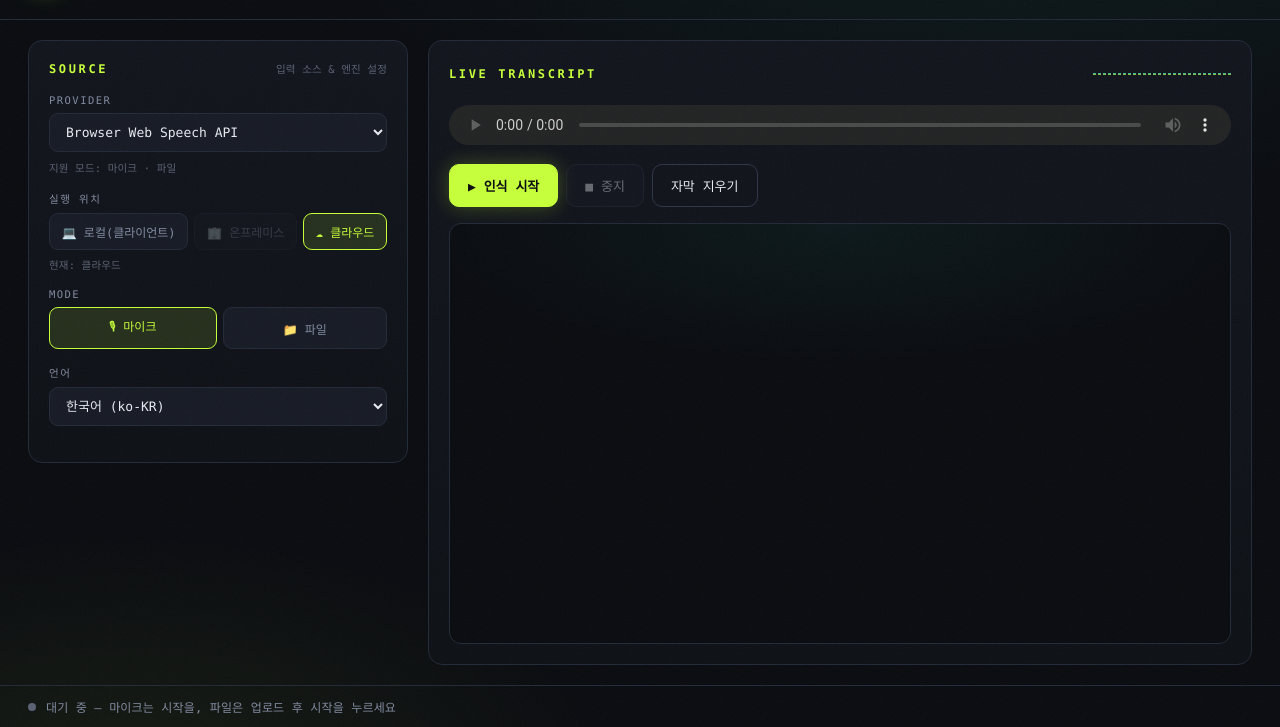
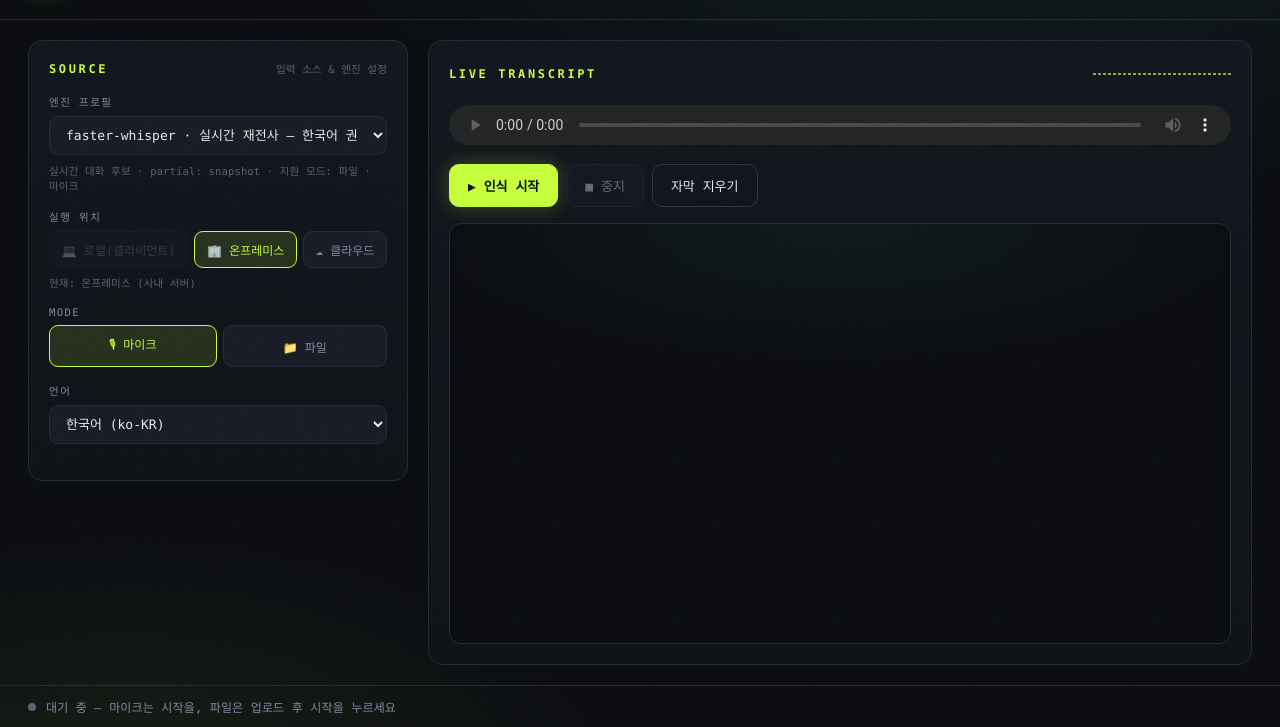
Before and after one commit to 4sizn/speech-test, a website built with Vite: page index.html in a window 1280 px wide. Shown: the part 73-800 px from the top of the page. Built offline with nearby package versions, Linux system fonts and the light colour scheme; some packages are replaced by stand-ins of ours; what @rsupport/rvs-stt-kit would draw is missing.

Commit message:
feat: 엔진 프로필로 FunASR 모드 분리 (#1)
Co-authored-by: 신희석 <hsshin@rsupport.com>

```diff
--- a/index.html
+++ b/index.html
@@ -43,7 +43,7 @@
         </div>
 
         <label class="field">
-          <span class="field-label">Provider</span>
+          <span class="field-label">엔진 프로필</span>
           <select id="provider-select" class="select"></select>
         </label>
         <p id="capability-hint" class="cap-hint"></p>
--- a/package.json
+++ b/package.json
@@ -24,7 +24,7 @@
     "format": "biome format --write src scripts",
     "format:check": "biome format src scripts",
     "check": "npm run typecheck && npm run lint",
-    "test:kit": "node scripts/qa/lib/rvs-stt-kit.test.mjs && node scripts/qa/lib/streaming-endpoint-contract.test.mjs && node scripts/qa/lib/streaming-provider-options.test.mjs && node scripts/qa/lib/streaming-kit-delegation.test.mjs && node scripts/qa/lib/vite-port.test.mjs && node scripts/qa/lib/chrome-profile.test.mjs && node scripts/qa/lib/server-command.test.mjs && node scripts/qa/lib/streaming-segmentation.test.mjs && node scripts/qa/lib/streaming-final-drain.test.mjs && node scripts/qa/lib/cer-tolerance-policy.test.mjs && node scripts/qa/lib/gate-no-final-contract.test.mjs && bun scripts/qa/lib/streaming-final-drain.behavior.test.mjs",
+    "test:kit": "node scripts/qa/lib/rvs-stt-kit.test.mjs && node scripts/qa/lib/streaming-endpoint-contract.test.mjs && node scripts/qa/lib/streaming-provider-options.test.mjs && node scripts/qa/lib/engine-profile-catalog.test.mjs && node scripts/qa/lib/streaming-kit-delegation.test.mjs && node scripts/qa/lib/vite-port.test.mjs && node scripts/qa/lib/chrome-profile.test.mjs && node scripts/qa/lib/server-command.test.mjs && node scripts/qa/lib/streaming-segmentation.test.mjs && node scripts/qa/lib/streaming-final-drain.test.mjs && node scripts/qa/lib/cer-tolerance-policy.test.mjs && node scripts/qa/lib/gate-no-final-contract.test.mjs && bun scripts/qa/lib/streaming-final-drain.behavior.test.mjs",
     "assets": "node scripts/fetch-local-assets.mjs",
     "qa:samples": "node scripts/qa/select-samples.mjs",
     "qa:stt": "node scripts/qa/run.mjs",
--- a/src/app.ts
+++ b/src/app.ts
@@ -8,8 +8,8 @@
 import { SttEngine } from './core/SttEngine';
 import { SystemEvent, FeatureEvent, Mode } from './core/events';
 import type { ConfigField, ProviderConfig, RuntimeLocation } from './core/SttProvider';
-import type { ProviderMeta } from './core/ProviderRegistry';
 import { createProviderRegistry } from './providers/registerAll';
+import { ENGINE_PROFILES, getEngineProfile, resolveEngineProfile, supportsLanguage, type EngineProfile } from './profiles/engineProfiles';
 import { DatasetRegistry } from './datasets/DatasetRegistry';
 import { AihubCallCenterAdapter } from './datasets/adapters/AihubCallCenterAdapter';
 import { mountDatasetPanel } from './ui/DatasetPanel';
@@ -33,6 +33,12 @@ const engine = new SttEngine(registry);
 
 // id → 메타(configSchema 포함) 조회용
 const META = new Map(registry.list().map((m) => [m.id, m]));
+const LEGACY_PROFILE_BY_PROVIDER: Record<string, string> = {
+  streaming: 'faster-whisper-live',
+  funasr: 'funasr-streaming',
+  sensevoice: 'sensevoice-snapshot',
+};
+let selectedProfile: EngineProfile | null = null;
 
 // ── DOM ────────────────────────────────────────────────────────────────
 const el = {
@@ -82,8 +88,7 @@ function defaultsFor(schema: readonly ConfigField[] = []): ProviderConfig {
   for (const f of schema) if (f.default !== undefined) d[f.key] = f.default;
   return d;
 }
-function loadCfg(id: string): ProviderConfig {
-  const schema = META.get(id)?.configSchema || [];
+function loadCfg(id: string, schema: readonly ConfigField[] = META.get(id)?.configSchema || []): ProviderConfig {
   let saved: ProviderConfig = {};
   try {
     saved = JSON.parse(localStorage.getItem(cfgKey(id)) || '{}');
@@ -91,6 +96,15 @@ function loadCfg(id: string): ProviderConfig {
     saved = {};
   }
   return { ...defaultsFor(schema), ...saved };
+}
+function loadProfileCfg(profile: EngineProfile): ProviderConfig {
+  const schema = META.get(profile.providerId)?.configSchema || [];
+  const saved = loadCfg(profile.id, schema);
+  // Provider 단위로 저장됐던 기존 설정을 잃지 않되 profile 고유 값이 우선한다.
+  const legacy = LEGACY_PROFILE_BY_PROVIDER[profile.providerId] === profile.id
+    ? loadCfg(profile.providerId, schema)
+    : {};
+  return { ...legacy, ...saved };
 }
 function saveCfg(id: string, obj: ProviderConfig): void {
   localStorage.setItem(cfgKey(id), JSON.stringify(obj));
@@ -100,7 +114,7 @@ function saveCfg(id: string, obj: ProviderConfig): void {
 engine.bus.system((m) => {
   switch (m.type) {
     case SystemEvent.ENGINE_READY:
-      populateProviders(m.payload.providers);
+      populateProfiles();
       break;
     case SystemEvent.PROVIDER_CHANGED:
       reflectProvider(m.payload);
@@ -174,14 +188,29 @@ engine.bus.feature((m) => {
 });
 
 // ── 렌더 헬퍼 ────────────────────────────────────────────────────────
-function populateProviders(list: ProviderMeta[]): void {
+function populateProfiles(): void {
+  const selected = selectedProfile?.id || el.providerSelect.value;
   el.providerSelect.innerHTML = '';
-  for (const p of list) {
+  for (const profile of ENGINE_PROFILES) {
+    const transport = META.get(profile.providerId);
+    const languageSupported = supportsLanguage(profile, el.langSelect.value);
     const opt = document.createElement('option');
-    opt.value = p.id;
-    opt.textContent = p.supported ? p.label : `${p.label} (미지원)`;
-    opt.disabled = !p.supported;
+    opt.value = profile.id;
+    opt.textContent = `${profile.label} — ${profile.description}`;
+    opt.disabled = !transport?.supported || !languageSupported;
     el.providerSelect.appendChild(opt);
+  }
+  if (selected && [...el.providerSelect.options].some((opt) => opt.value === selected && !opt.disabled)) {
+    el.providerSelect.value = selected;
+  }
+}
+
+async function useProfile(id: string): Promise<void> {
+  const resolution = resolveEngineProfile(id, loadProfileCfg(getEngineProfile(id)));
+  selectedProfile = resolution.profile;
+  await engine.useProvider(resolution.providerId, resolution.config);
+  if (!resolution.profile.modes.includes(engine.mode)) {
+    engine.setMode(resolution.profile.modes[0]!);
   }
 }
 
@@ -197,12 +226,16 @@ interface ProviderChangedPayload {
 }
 
 function reflectProvider({ provider, label, capabilities, configSchema, fileInputKind, locations, location, mode }: ProviderChangedPayload): void {
-  el.providerSelect.value = provider;
+  const profile = selectedProfile;
+  el.providerSelect.value = profile?.id ?? provider;
   applyControls();
   setActiveMode(mode);
-  el.capabilityHint.textContent = `지원 모드: ${capabilities.map((c) => modeLabel(c)).join(' · ')}`;
+  const partial = profile ? ` · partial: ${profile.partialStrategy}` : '';
+  const profileCapabilities = profile ? capabilities.filter((mode) => profile.modes.includes(mode)) : capabilities;
+  el.capabilityHint.textContent = `${profile?.conversation ? '실시간 대화 후보' : '파일/정확도 우선'}${partial} · 지원 모드: ${profileCapabilities.map((c) => modeLabel(c)).join(' · ')}`;
   renderLocations(locations, location);
-  renderSettings(provider, label, configSchema);
+  // 엔진 endpoint는 profile contract가 고정한다. transport의 범용 selector를 다시 노출하지 않는다.
+  renderSettings(profile?.id ?? provider, profile?.label ?? label, configSchema.filter((field) => field.key !== 'wsEndpoint'));
   // WebSpeech처럼 파일을 음향 루프백으로만 받는 Provider는 디지털 라우팅 UI 노출
   el.routing.hidden = fileInputKind !== 'loopback';
   if (!el.routing.hidden) void populateSinks();
@@ -395,12 +428,14 @@ function applyControls(): void {
   el.providerSelect.disabled = busy;
   el.langSelect.disabled = busy;
   for (const btn of el.modeButtons) {
-    const supported = (engine.provider?.capabilities ?? []).includes(btn.dataset.mode as Mode);
+    const supported = (engine.provider?.capabilities ?? []).includes(btn.dataset.mode as Mode) &&
+      (selectedProfile?.modes ?? []).includes(btn.dataset.mode as Mode);
     btn.disabled = busy || !supported;
     btn.classList.toggle('unavailable', !supported);
   }
   for (const btn of el.locationButtons) {
-    const supported = (engine.provider?.locations ?? []).includes(btn.dataset.location as RuntimeLocation);
+    const supported = (engine.provider?.locations ?? []).includes(btn.dataset.location as RuntimeLocation) &&
+      (selectedProfile?.locations ?? []).includes(btn.dataset.location as RuntimeLocation);
     btn.disabled = busy || !supported;
     btn.classList.toggle('unavailable', !supported);
   }
@@ -511,6 +546,9 @@ function removeFile(id: string): void {
 
 function safeSetMode(mode: Mode): void {
   try {
+    if (selectedProfile && !selectedProfile.modes.includes(mode)) {
+      throw new Error(`[${selectedProfile.label}]은 ${modeLabel(mode)} 모드를 지원하지 않습니다`);
+    }
     engine.setMode(mode);
   } catch (err) {
     setStatus(err instanceof Error ? err.message : String(err), 'warn');
@@ -519,9 +557,8 @@ function safeSetMode(mode: Mode): void {
 
 // ── 이벤트 바인딩 ─────────────────────────────────────────────────────
 el.providerSelect.addEventListener('change', async () => {
-  const id = el.providerSelect.value;
   try {
-    await engine.useProvider(id, loadCfg(id));
+    await useProfile(el.providerSelect.value);
   } catch (err) {
     setStatus(err instanceof Error ? err.message : String(err), 'error');
   }
@@ -535,16 +572,25 @@ for (const btn of el.modeButtons) {
 for (const btn of el.locationButtons) {
   btn.addEventListener('click', () => {
     const location = btn.dataset.location as RuntimeLocation;
-    const id = el.providerSelect.value;
-    const cfg = { ...loadCfg(id), location };
-    saveCfg(id, cfg);
+    const profileId = selectedProfile?.id ?? el.providerSelect.value;
+    const cfg = { ...loadCfg(profileId), location };
+    saveCfg(profileId, cfg);
     engine.configureProvider({ location });
     renderLocations(engine.provider?.locations ?? [], location);
     setStatus(`실행 위치 → ${LOCATION_LABEL[location]}`, 'ok');
   });
 }
 
-el.langSelect.addEventListener('change', () => engine.setLang(el.langSelect.value));
+el.langSelect.addEventListener('change', async () => {
+  engine.setLang(el.langSelect.value);
+  populateProfiles();
+  if (selectedProfile && !supportsLanguage(selectedProfile, el.langSelect.value)) {
+    const next = ENGINE_PROFILES.find((profile) =>
+      supportsLanguage(profile, el.langSelect.value) && META.get(profile.providerId)?.supported,
+    );
+    if (next) await useProfile(next.id);
+  }
+});
 
 el.sinkRefresh.addEventListener('click', () => void populateSinks());
 el.sinkSelect.addEventListener('change', async () => {
@@ -595,9 +641,11 @@ async function boot(): Promise<void> {
   engine.attachAudioElement(el.audio);
   engine.ready();
 
-  const first = engine.listProviders().find((p) => p.supported);
+  const first = ENGINE_PROFILES.find((profile) =>
+    META.get(profile.providerId)?.supported && supportsLanguage(profile, engine.lang),
+  );
   if (first) {
-    await engine.useProvider(first.id, loadCfg(first.id));
+    await useProfile(first.id);
   } else {
     setStatus('사용 가능한 Provider가 없습니다', 'error');
     return;
--- /dev/null
+++ b/src/profiles/engineProfiles.ts
@@ -0,0 +1,142 @@
+import type { Mode } from '../core/events';
+import type { ProviderConfig, RuntimeLocation } from '../core/SttProvider';
+import { streamingEndpoints } from '../providers/rvsSttKitAdapter';
+
+export type PartialStrategy = 'none' | 'snapshot' | 'incremental' | 'stable-incremental';
+
+/**
+ * 사용자에게 선택되는 ASR 모델 동작 단위.
+ *
+ * Provider는 PCM/WebSocket·브라우저 API·HTTP upload처럼 transport를 담당하고,
+ * EngineProfile은 모델/언어/partial semantics/runtime을 선언한다.
+ */
+export interface EngineProfile {
+  readonly id: string;
+  readonly label: string;
+  readonly providerId: string;
+  readonly config: Readonly<ProviderConfig>;
+  readonly modes: readonly Mode[];
+  readonly locations: readonly RuntimeLocation[];
+  readonly languages: readonly string[];
+  readonly partialStrategy: PartialStrategy;
+  /** true면 즉각적인 대화용 partial transcript 후보로 UI에 표시한다. */
+  readonly conversation: boolean;
+  readonly description: string;
+}
+
+const ON_PREM: readonly RuntimeLocation[] = ['remote-onpremise'];
+const STREAM_MODES: readonly Mode[] = ['mic', 'file'];
+
+export const ENGINE_PROFILES: readonly EngineProfile[] = [
+  {
+    id: 'faster-whisper-live',
+    label: 'faster-whisper · 실시간 재전사',
+    providerId: 'streaming',
+    config: { wsEndpoint: streamingEndpoints.fasterWhisper },
+    modes: STREAM_MODES,
+    locations: ['remote-onpremise', 'remote-cloud'],
+    languages: ['ko', 'en', 'ja', 'zh'],
+    partialStrategy: 'snapshot',
+    conversation: true,
+    description: '한국어 권장 · 주기 재전사 partial',
+  },
+  {
+    id: 'whisper-streaming',
+    label: 'whisper_streaming · 연속 증분',
+    providerId: 'streaming',
+    config: { wsEndpoint: streamingEndpoints.whisperStreaming },
+    modes: STREAM_MODES,
+    locations: ON_PREM,
+    languages: ['ko', 'en', 'ja', 'zh'],
+    partialStrategy: 'stable-incremental',
+    conversation: true,
+    description: '긴 연속 발화용 · 확정 단위 증분',
+  },
+  {
+    id: 'funasr-streaming',
+    label: 'FunASR · Streaming paraformer',
+    providerId: 'funasr',
+    config: { wsEndpoint: streamingEndpoints.funAsr },
+    modes: STREAM_MODES,
+    locations: ON_PREM,
+    languages: ['zh'],
+    partialStrategy: 'incremental',
+    conversation: true,
+    description: '중국어 전용 · 600ms 누적 incremental partial',
+  },
+  {
+    id: 'funasr-offline',
+    label: 'FunASR · Offline paraformer',
+    providerId: 'streaming',
+    config: { wsEndpoint: streamingEndpoints.funAsrOffline },
+    modes: ['file'],
+    locations: ON_PREM,
+    languages: ['zh'],
+    partialStrategy: 'snapshot',
+    conversation: false,
+    description: '파일 전사/정확도 우선 · 대화용 즉시 partial 미보장',
+  },
+  {
+    id: 'sensevoice-snapshot',
+    label: 'SenseVoice · 다국어 snapshot',
+    providerId: 'sensevoice',
+    config: { wsEndpoint: streamingEndpoints.senseVoice },
+    modes: STREAM_MODES,
+    locations: ON_PREM,
+    languages: ['ko', 'en', 'ja', 'zh'],
+    partialStrategy: 'snapshot',
+    conversation: true,
+    description: 'ko/ja/en/zh · 주기 재전사 partial',
+  },
+  {
+    id: 'whisper-local',
+    label: 'Whisper · 로컬 WASM/WebGPU',
+    providerId: 'whisper',
+    config: {},
+    modes: STREAM_MODES,
+    locations: ['local-client'],
+    languages: ['ko', 'en', 'ja', 'zh'],
+    partialStrategy: 'snapshot',
+    conversation: false,
+    description: '브라우저 로컬 모델 · 파일 전사 중심',
+  },
+  {
+    id: 'webspeech',
+    label: 'Browser Web Speech API',
+    providerId: 'webspeech',
+    config: {},
+    modes: STREAM_MODES,
+    locations: ['remote-cloud'],
+    languages: ['ko', 'en', 'ja', 'zh'],
+    partialStrategy: 'incremental',
+    conversation: true,
+    description: '브라우저 클라우드 음성 인식',
+  },
+  {
+    id: 'qwen3-batch',
+    label: 'Qwen3 ASR · 파일 전송',
+    providerId: 'qwen3',
+    config: {},
+    modes: ['file'],
+    locations: ['remote-cloud'],
+    languages: ['ko', 'en', 'ja', 'zh'],
+    partialStrategy: 'none',
+    conversation: false,
+    description: '파일 upload batch 전사',
+  },
+];
+
+export function getEngineProfile(id: string): EngineProfile {
+  const profile = ENGINE_PROFILES.find((candidate) => candidate.id === id);
+  if (!profile) throw new Error(`알 수 없는 EngineProfile: ${id}`);
+  return profile;
+}
+
+export function resolveEngineProfile(id: string, overrides: ProviderConfig = {}): { profile: EngineProfile; providerId: string; config: ProviderConfig } {
+  const profile = getEngineProfile(id);
+  return { profile, providerId: profile.providerId, config: { ...profile.config, ...overrides } };
+}
+
+export function supportsLanguage(profile: EngineProfile, language: string): boolean {
+  return profile.languages.includes(language.split('-')[0]);
+}
--- a/src/providers/FunAsrProvider.ts
+++ b/src/providers/FunAsrProvider.ts
@@ -5,7 +5,7 @@ import type { ConfigField, RuntimeLocation } from '../core/SttProvider';
  * FunASR 스트리밍 Provider (paraformer-zh-streaming · 증분 디코딩).
  *
  * 전송 프로토콜은 StreamingAsrProvider와 동일해서 정적 선언만 다르다 —
- * 백엔드는 server/realtime_asr_server.py --engine funasr (기본 포트 8766).
+ * 백엔드는 server/realtime_asr_server.py --engine funasr-streaming (기본 포트 8766).
  *
  * FunASR은 공식 브라우저(WASM) 런타임이 없어 local-client가 아닌 온프레미스로만 지원한다.
  * ⚠ 기본 모델(paraformer-zh-streaming)은 중국어 전용 — 한국어/영어 인식 불가.
--- a/src/providers/StreamingAsrProvider.ts
+++ b/src/providers/StreamingAsrProvider.ts
@@ -17,13 +17,15 @@ interface StreamingConfig extends ProviderConfig {
  */
 const ENGINE_BY_ENDPOINT: Record<string, string> = {
   [streamingEndpoints.fasterWhisper]: 'faster-whisper',
-  [streamingEndpoints.funAsr]: 'FunASR',
+  [streamingEndpoints.funAsr]: 'FunASR Streaming',
+  [streamingEndpoints.funAsrOffline]: 'FunASR Offline',
   [streamingEndpoints.whisperStreaming]: 'whisper_streaming',
   [streamingEndpoints.senseVoice]: 'SenseVoice',
 };
 const SERVE_ARGS_BY_ENDPOINT: Record<string, string> = {
   [streamingEndpoints.fasterWhisper]: '--engine faster-whisper --port 8765',
-  [streamingEndpoints.funAsr]: '--engine funasr --port 8766',
+  [streamingEndpoints.funAsr]: '--engine funasr-streaming --port 8766',
+  [streamingEndpoints.funAsrOffline]: '--engine funasr-offline --port 8769',
   [streamingEndpoints.whisperStreaming]: '--engine whisper-streaming --port 8768',
   [streamingEndpoints.senseVoice]: '--engine sensevoice --port 8767',
 };
--- a/src/providers/rvsSttKitAdapter.ts
+++ b/src/providers/rvsSttKitAdapter.ts
@@ -11,5 +11,7 @@ export const streamingEndpoints = Object.freeze({
   fasterWhisper: STREAMING_ENDPOINT_PRESETS.fasterWhisper.endpoint,
   whisperStreaming: STREAMING_ENDPOINT_PRESETS.whisperStreaming.endpoint,
   funAsr: STREAMING_ENDPOINT_PRESETS.funAsr.endpoint,
+  /** FunASR offline paraformer is a speech-test server profile; kit has no preset for it. */
+  funAsrOffline: 'ws://localhost:8769',
   senseVoice: STREAMING_ENDPOINT_PRESETS.senseVoice.endpoint,
 });
```
Also changed, not shown: docs/decisions/2026-08-06-engine-profiles.md (added, +42 -0 lines), docs/plans/2026-08-06-engine-profile-refactor.md (added, +17 -0 lines), scripts/qa/lib/engine-profile-catalog.test.mjs (added, +16 -0 lines), scripts/qa/lib/streaming-endpoint-contract.test.mjs (+1 -1 lines), scripts/qa/lib/features.mjs, 1 other file.
